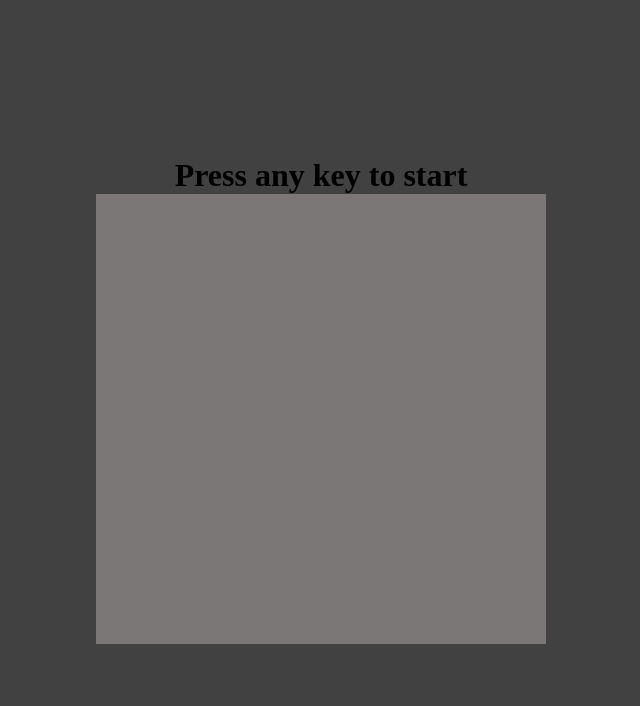
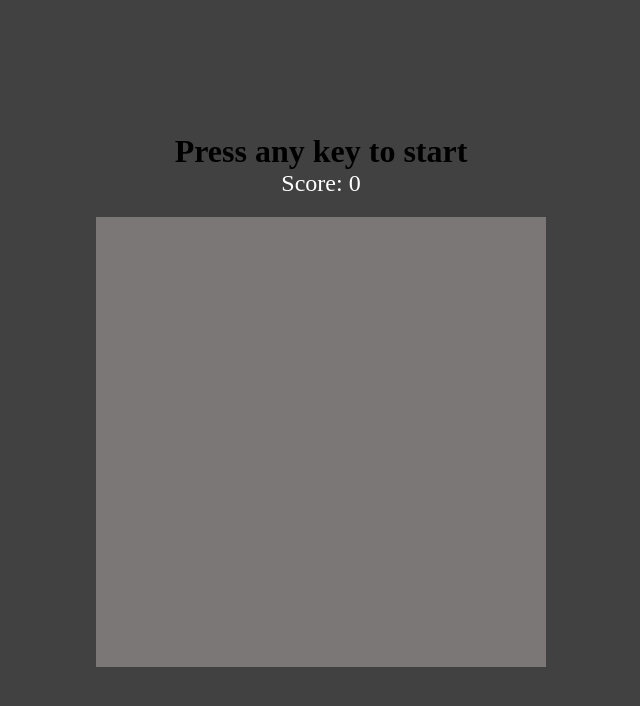
Before and after one commit to Rupam-Mondal/Snake-Game-JS, a plain HTML site: page index.html in a window 1280 px wide. Shown: the whole page, without its empty margins (319-959 px from the left). Drawn offline with Linux system fonts and the light colour scheme.

Commit message:
added scoreBoard
Signed-off-by: Anshgrover23 <anshgrover938@gmail.com>

```diff
--- a/index.html
+++ b/index.html
@@ -1,15 +1,21 @@
 <!DOCTYPE html>
 <html lang="en">
+
 <head>
     <meta charset="UTF-8">
     <meta name="viewport" content="width=device-width, initial-scale=1.0">
     <title>Document</title>
     <link rel="stylesheet" href="style.css">
 </head>
+
 <body>
     <h1>Press any key to start</h1>
+    <div class="scoreboard">
+        <div>Score: <span id="score">0</span></div>
+    </div>
     <div class="board"></div>
 
     <script src="script.js"></script>
 </body>
+
 </html>
--- a/script.js
+++ b/script.js
@@ -1,14 +1,16 @@
 const board = document.querySelector('.board')
 console.log(board)
 let snake = [{ x: 12, y: 16 }]
-let food = {x:8 , y : 9}
+let food = { x: 8, y: 9 }
+const foodCount = document.getElementById('score')
+let value = Number(foodCount.innerHTML)
 let direction = 'right'
 let gameInterval
 let gamestarted = false
 let speed = 400
 
 //Render the snake and food
-function renderElements(){
+function renderElements() {
     board.innerHTML = ""
     //snake render
     snake.forEach((cell) => {
@@ -26,9 +28,9 @@ function renderElements(){
 }
 
 //move the snake
-function move(){
-    let head = {...snake[0]}
-    switch(direction){
+function move() {
+    let head = { ...snake[0] }
+    switch (direction) {
         case 'right':
             head.x++
             break
@@ -47,7 +49,7 @@ function move(){
     }
     snake.unshift(head)
     // food eating logic
-    if(head.x == food.x && head.y == food.y){
+    if (head.x == food.x && head.y == food.y) {
         food.x = Math.floor(Math.random() * 20) + 1
         food.y = Math.floor(Math.random() * 20) + 1
         speed = speed - 20
@@ -56,26 +58,29 @@ function move(){
             move()
             checkCollision()
             renderElements()
-        } , speed);
+        }, speed);
+        value += 1;
+        console.log(value);
+        foodCount.innerHTML = `${value}`
     }
-    else{
+    else {
         snake.pop()
     }
 }
 
 //start game function
-function startGame(){
+function startGame() {
     gamestarted = true
     clearInterval(gameInterval)
     gameInterval = setInterval(() => {
         move()
         checkCollision()
         renderElements()
-    } , speed);
+    }, speed);
 }
 
 //collision checking
-function checkCollision(){
+function checkCollision() {
     let head = { ...snake[0] }
 
     if (head.x < 1 || head.x > 20 || head.y < 1 || head.y > 20) {
@@ -86,9 +91,9 @@ function checkCollision(){
 }
 
 //This functon will hear all event listener
-function alleventListner(event){
+function alleventListner(event) {
 
-    if(!gamestarted){
+    if (!gamestarted) {
         startGame()
     }
     switch (event.key) {
@@ -106,4 +111,4 @@ function alleventListner(event){
             break;
     }
 }
-document.addEventListener('keydown' , alleventListner)
+document.addEventListener('keydown', alleventListner)
--- a/style.css
+++ b/style.css
@@ -1,9 +1,9 @@
-*{
+* {
     margin: 0;
     padding: 0;
 }
 
-body{
+body {
     height: 100vh;
     width: 100vw;
     display: flex;
@@ -12,25 +12,35 @@ body{
     background-color: #414141;
     flex-direction: column;
 }
-.board{
+
+.scoreboard {
+    margin-bottom: 20px;
+    font-size: 24px;
+    color: #ffffff;
+}
+
+.board {
     height: 450px;
     width: 450px;
     background-color: #7c7777;
     display: grid;
-    grid-template-columns: repeat(20 , 1fr);
+    grid-template-columns: repeat(20, 1fr);
     grid-template-rows: repeat(20, 1fr);
 }
-.food{
+
+.food {
     background-color: red;
     border-radius: 100%;
     animation: Blink 1s infinite;
 }
+
 @keyframes Blink {
-    50%{
+    50% {
         opacity: 0.5;
     }
 }
-.snake{
+
+.snake {
     background-color: #414141;
     border-radius: 8px;
 }
```
